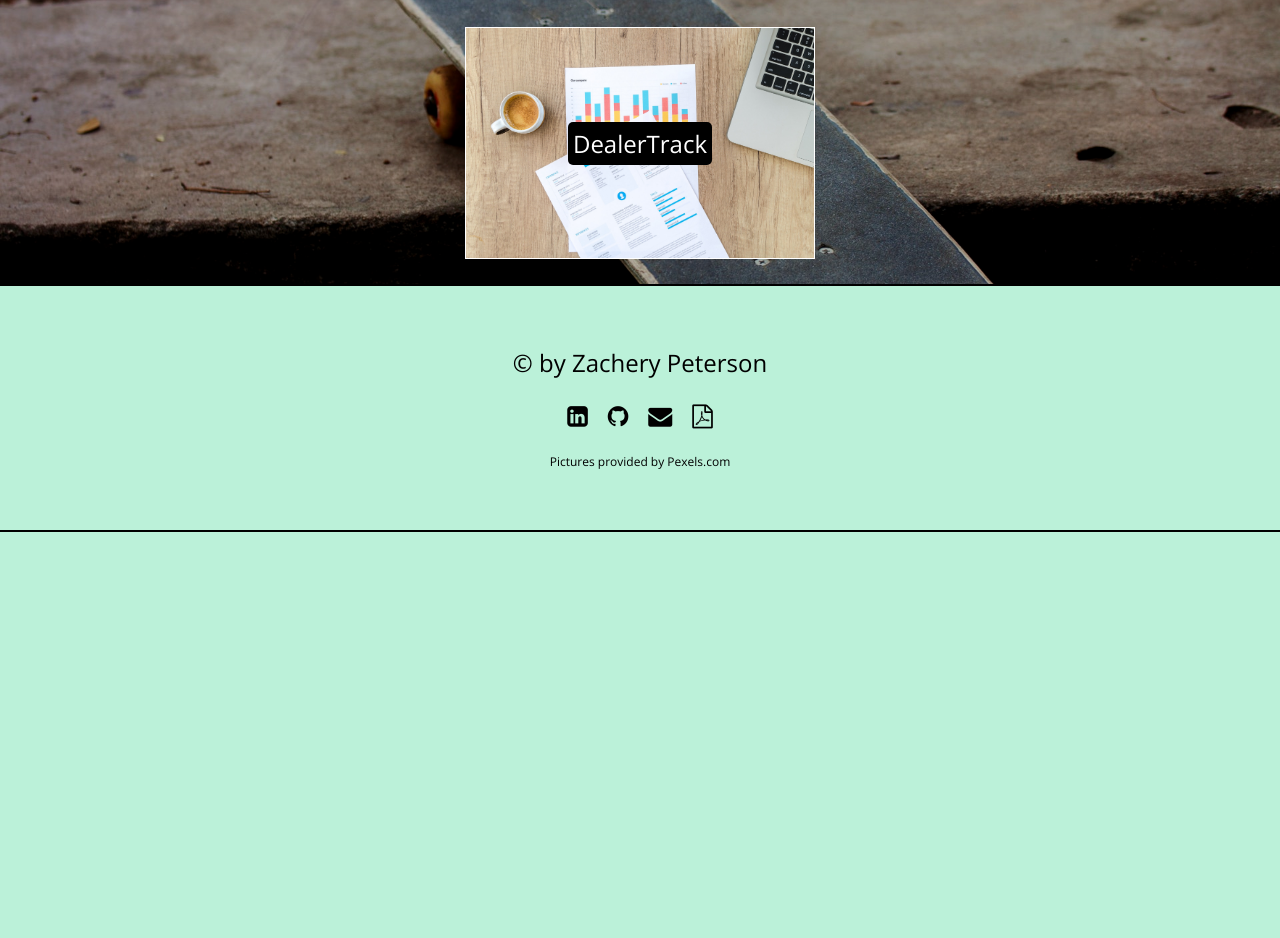
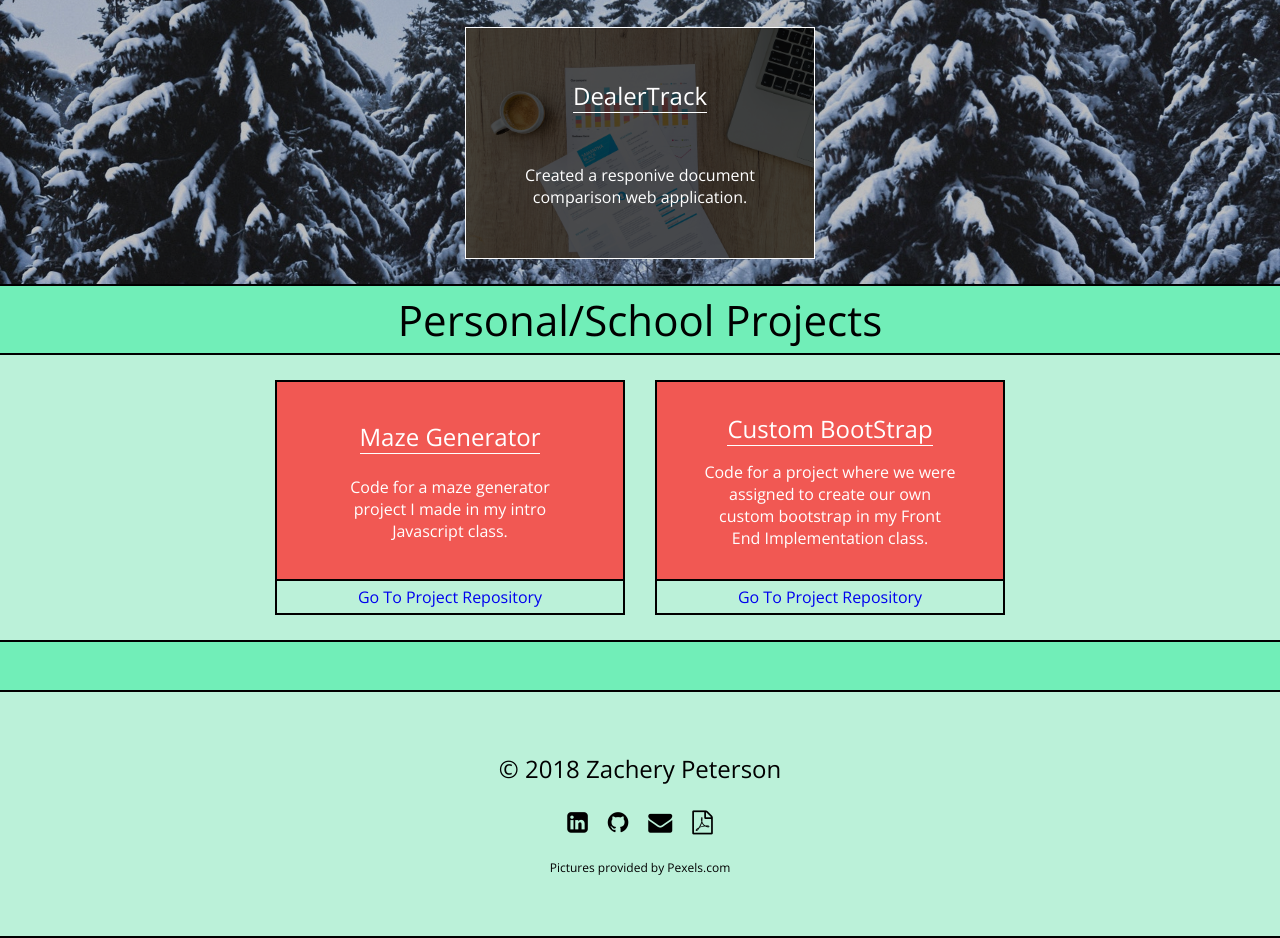
Before and after one commit to ZachPeterson22/Portfolio, a website: page index.html in a window 1280 px wide. Shown: the part 1107-2045 px from the top of the page. Before the commit the page ends 1639 px from the top, so only its background shows below. Drawn offline with nearby package versions, Linux system fonts and the light colour scheme.

Commit message:
updated projects, added school projects, other small modifications

```diff
--- a/index.html
+++ b/index.html
@@ -1,31 +1,36 @@
 <!DOCTYPE html>
 <html lang="en">
-
   <head>
-    <meta charset="UTF-8">
-    <meta name="viewport" content="width=device-width, initial-scale=1.0">
-    <meta http-equiv="X-UA-Compatible" content="ie=edge">
-    <link href="https://fonts.googleapis.com/css?family=Open+Sans" rel="stylesheet">
-    <link rel="stylesheet" href="https://cdnjs.cloudflare.com/ajax/libs/font-awesome/4.7.0/css/font-awesome.min.css">
-    <link rel="stylesheet" href="styles/main.css">
+    <meta charset="UTF-8" />
+    <meta name="viewport" content="width=device-width, initial-scale=1.0" />
+    <meta http-equiv="X-UA-Compatible" content="ie=edge" />
+    <link
+      href="https://fonts.googleapis.com/css?family=Open+Sans"
+      rel="stylesheet"
+    />
+    <link
+      rel="stylesheet"
+      href="https://cdnjs.cloudflare.com/ajax/libs/font-awesome/4.7.0/css/font-awesome.min.css"
+    />
+    <link rel="stylesheet" href="styles/main.css" />
     <title>Zachery Peterson - Web Guy</title>
   </head>
 
   <body>
-    <!-- <nav>
+    <!--
+      <nav>
           <ul class="navbar">
               <li class="nav-item"></li>
           </ul>
-    </nav> -->
+      </nav>
+    -->
     <main>
-        <div class="section-a">
-            Zachery Peterson - Web Guy
-        </div>
+      <div class="section-a">Zachery Peterson - Web Guy</div>
 
       <div class="parallax1">
         <div class="overlay">
           <div class="img-container">
-                    <img src="images/portfolio-me-1.png" alt="">
+            <img src="images/portfolio-me-1.png" alt="" />
           </div>
         </div>
       </div>
@@ -33,9 +38,12 @@
       <div class="section-b">
         <div class="b-title">About Me</div>
         <div class="b-content">
-                <div class="content-info bio">My name is Zachery Peterson. I grew up in Minnesota all my life and moved
-                    to Utah to attend Neumont College of Computer Science where I learned Web Design and Development.
-                    After graduation I moved back to Minnesota.</div>
+          <div class="content-info bio">
+            My name is Zachery Peterson. I grew up in Minnesota all my life and
+            moved to Utah to attend Neumont College of Computer Science where I
+            learned Web Design and Development. After graduation I moved back to
+            Minnesota.
+          </div>
           <div class="my-skills">
             <div class="skills-title">Some of My Skills:</div>
             <div class="skills">
@@ -46,6 +54,7 @@
               <div class="skill">SCSS</div>
               <div class="skill">Javascript</div>
               <div class="skill">Typescript</div>
+              <div class="skill">UI/UX</div>
             </div>
           </div>
         </div>
@@ -57,60 +66,121 @@
           <div class="overlay">
             <div class="projects">
               <div class="item item-a">
-                            <img src="images/enterprisepic1.jpg" alt="">
+                <img src="images/enterprisepic1.jpg" alt="" />
                 <div class="item-overlay">
                   <div class="project-info-title">Cricut</div>
-                                <div class="project-info">Wrote a multitude of different jasmine unit tests for the
-                                    company's design space web application.</div>
-                                <!-- <div class="project-info-technologies">
-                                    <div class="technology-title">Technologies Used:</div>
-                                    <div class="technology">Angular 5</div>
-                                    <div class="technology">Jasmine/Karma</div>
-                                </div> -->
+                  <div class="project-info">
+                    Wrote a multitude of different jasmine unit tests for the
+                    company's design space web application.
+                  </div>
                 </div>
               </div>
               <div class="item item-b">
-                            <img src="images/enterprisepic3.jpeg" alt="">
+                <img src="images/enterprisepic3.jpeg" alt="" />
                 <div class="item-overlay">
                   <div class="project-info-title">Gopher Resource</div>
-                                <div class="project-info">Added multiple small web applications for database entry
-                                    ease of use.</div>
-                                <!-- <div class="project-info-technologies">
-                                    <div class="technology-title">Technologies Used:</div>
-                                    <div class="technology">Angular JS</div>
-                                    <div class="technology">Typscript</div>
-                                </div> -->
+                  <div class="project-info">
+                    Added multiple small web applications for database entry
+                    ease of use.
+                  </div>
                 </div>
               </div>
               <div class="item item-c">
-                            <img src="images/enterprisepic2.jpeg" alt="">
+                <img src="images/enterprisepic2.jpeg" alt="" />
                 <div class="item-overlay">
                   <div class="project-info-title">DealerTrack</div>
-                                <div class="project-info">Created a responive document comparison web application.</div>
-                                <!-- <div class="project-info-technologies">
-                                    <div class="technology-title">Technologies Used:</div>
-                                    <div class="technology">Angular 5</div>
-                                </div> -->
+                  <div class="project-info">
+                    Created a responive document comparison web application.
                   </div>
                 </div>
               </div>
             </div>
           </div>
         </div>
+      </div>
+
+      <div class="section-d">
+        <div class="d-title">Personal/School Projects</div>
+        <!--
+          <div class="parallax2">
+          <div class="overlay">
+        -->
+        <div class="d-content">
+          <div class="item">
+            <div class="project">
+              <div class="project-overlay"></div>
+              <div class="project-info-title">Maze Generator</div>
+              <div class="project-info">
+                Code for a maze generator project I made in my intro Javascript
+                class.
+              </div>
+            </div>
+            <div class="project-link">
+              <a
+                href="https://github.com/ZachPeterson22/MazeGenerator"
+                target="_blank"
+                >Go To Project Repository</a
+              >
+            </div>
+          </div>
+          <div class="item">
+            <div class="project">
+              <div class="project-overlay"></div>
+              <div class="project-info-title">Custom BootStrap</div>
+              <div class="project-info">
+                Code for a project where we were assigned to create our own
+                custom bootstrap in my Front End Implementation class.
+              </div>
+            </div>
+            <div class="project-link">
+              <a
+                href="https://github.com/ZachPeterson22/CustomBootstrap"
+                target="_blank"
+                >Go To Project Repository</a
+              >
+            </div>
+          </div>
+        </div>
+        <!--
+          </div>
+          </div>
+        -->
+      </div>
     </main>
+
+    <div class="footer-divider"></div>
+
     <footer>
-        <div class="signautre">&#169; by Zachery Peterson</div>
-        <!-- <div class="contact">Contact:</div> -->
+      <div class="signautre">&#169; 2018 Zachery Peterson</div>
       <div class="socials">
-            <a href="https://www.linkedin.com/in/zachery-peterson/" target="_blank"><span class="fa fa-linkedin-square"></span></a>
-            <a href="https://github.com/ZachPeterson22" target="_blank"><span class="fa fa-github"></span></a>
-            <a href="mailto:zachrp2296@gmail.com"><span class="fa fa-envelope"></span></a>
-            <a href="Resume.pdf" target="_blank"><span class="fa fa-file-pdf-o"></span></a>
+        <a href="https://www.linkedin.com/in/zachery-peterson/" target="_blank"
+          ><span
+            class="fa fa-linkedin-square"
+            title="Check out my LinkedIn."
+          ></span
+        ></a>
+        <a href="https://github.com/ZachPeterson22" target="_blank"
+          ><span
+            class="fa fa-github"
+            title="Some of the projects I made during College."
+          ></span
+        ></a>
+        <a href="mailto:zachrp2296@gmail.com"
+          ><span
+            class="fa fa-envelope"
+            title="Send me an email directly."
+          ></span
+        ></a>
+        <a href="Resume.pdf" target="_blank"
+          ><span
+            class="fa fa-file-pdf-o"
+            title="Direct resume download/pdf."
+          ></span
+        ></a>
       </div>
       <div class="credits">
         <div class="photo-credit">Pictures provided by Pexels.com</div>
       </div>
     </footer>
   </body>
-
 </html>
--- a/scss/_content.scss
+++ b/scss/_content.scss
@@ -78,19 +78,6 @@ main {
       text-align: center;
       padding: 5px;
     }
-
-    .parallax2 {
-      background-image: url("../images/parallaximg1.jpeg");
-
-      background-attachment: fixed;
-      background-position: top;
-      background-repeat: no-repeat;
-      background-size: cover;
-
-      .overlay {
-        width: 100%;
-        height: 100%;
-        background-color: rgba(black, 0.25);
     .projects {
       display: flex;
       flex-direction: row;
@@ -98,7 +85,6 @@ main {
       align-items: center;
       flex-wrap: wrap;
       padding: 10px 7.5%;
-
       .item {
         @include borderWhite();
         position: relative;
@@ -115,45 +101,70 @@ main {
           z-index: 100;
           display: flex;
           flex-direction: column;
-              justify-content: center;
+          justify-content: space-evenly;
           align-items: center;
-              // background-color: rgba(black, 0.4);
+          background-color: rgba(black, 0.7);
           text-align: center;
-              transition: all 0.5s linear;
+          // transition: all 0.5s linear;
           .project-info-title,
           .project-info {
-                border: none;
             color: white;
-                opacity: 0;
-                transition: all 0.5s linear;
-              }
-              .project-info-title {
-                background-color: rgba(black, 1);
-                border-radius: 5px;
-                padding: 5px;
-                font-size: 24px;
-                opacity: 1;
-              }
-              .project-info {
-                width: 80%;
-                margin: 0 auto;
-                display: none;
-              }
-              &:hover {
-                background-color: rgba(black, 0.8);
-                justify-content: space-evenly;
-                .project-info-title {
-                  background: none;
-                  border-radius: 0;
-                  border-bottom: white 1px solid;
-                  padding: 0;
-                }
-                .project-info {
-                  display: flex;
-                  opacity: 1;
+            // transition: all 0.5s linear;
           }
         }
       }
+    }
+  }
+
+  .section-d {
+    .d-title {
+      @include borderBlack();
+      background-color: $primary-color;
+      font-size: 42px;
+      text-align: center;
+      padding: 5px;
+    }
+    .d-content {
+      display: flex;
+      flex-direction: row;
+      justify-content: center;
+      align-items: center;
+      flex-wrap: wrap;
+      padding: 10px 7.5%;
+      .item {
+        margin: 15px;
+        width: 350px;
+        .project {
+          position: relative;
+          display: flex;
+          flex-direction: column;
+          justify-content: space-evenly;
+          align-items: center;
+          text-align: center;
+          background-color: $secondary-color;
+          border: black 2px solid;
+          border-bottom: black 1px solid;
+          height: 200px;
+          padding: 15px;
+          .project-overlay {
+            position: absolute;
+            width: 100%;
+            height: 100%;
+            z-index: 0;
+            background-color: lighten(rgba(red, 0.8), 10%);
+          }
+        }
+        .project-link {
+          display: flex;
+          justify-content: center;
+          align-items: center;
+          border: black 2px solid;
+          border-top: black 1px solid;
+          background-color: $secondary-color;
+          text-align: center;
+          padding: 5px;
+          a {
+            text-decoration: none;
           }
         }
       }
@@ -161,11 +172,11 @@ main {
   }
 
   .parallax1 {
-    background-image: url("../images/parallaximg2.jpeg");
+    background-image: url("../images/parallaximg1.jpeg");
     height: 300px;
 
     background-attachment: fixed;
-    background-position: bottom;
+    background-position: center;
     background-repeat: no-repeat;
     background-size: cover;
 
@@ -197,6 +208,37 @@ main {
     }
   }
 
+  .parallax2 {
+    background-image: url("../images/parallaximg2.jpeg");
+
+    background-attachment: fixed;
+    background-position: center;
+    background-repeat: no-repeat;
+    background-size: cover;
+
+    .overlay {
+      width: 100%;
+      height: 100%;
+      background-color: rgba(black, 0.25);
+    }
+  }
+
+  .project-info-title,
+  .project-info {
+    color: white;
+    z-index: 2;
+  }
+
+  .project-info-title {
+    border-bottom: white 1px solid;
+    padding: 0;
+    font-size: 24px;
+  }
+  .project-info {
+    width: 80%;
+    margin: 0 auto;
+  }
+
   @media only screen and (max-width: 600px) {
     .parallax1 {
       background-attachment: initial;
--- a/scss/_navbar.scss
+++ b/scss/_navbar.scss
@@ -21,6 +21,13 @@ nav {
       }
     }
   }
+}
+
+.footer-divider {
+  @include borderBlack();
+  border-bottom: none;
+  background-color: $primary-color;
+  height: 50px;
 }
 
 footer {
```
Also changed, not shown: styles/main.css. Lines whose indentation alone changed are shown as unchanged.
